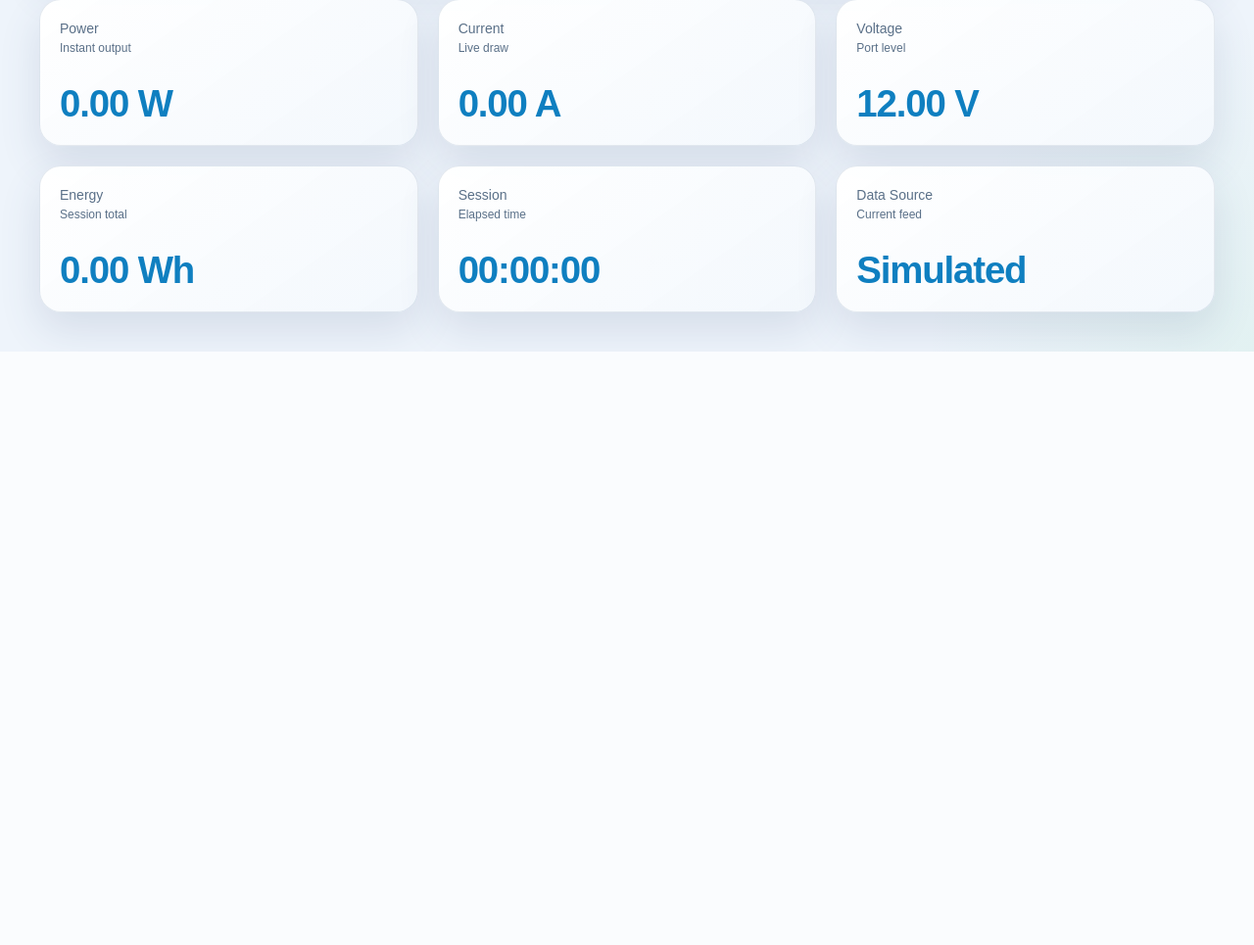
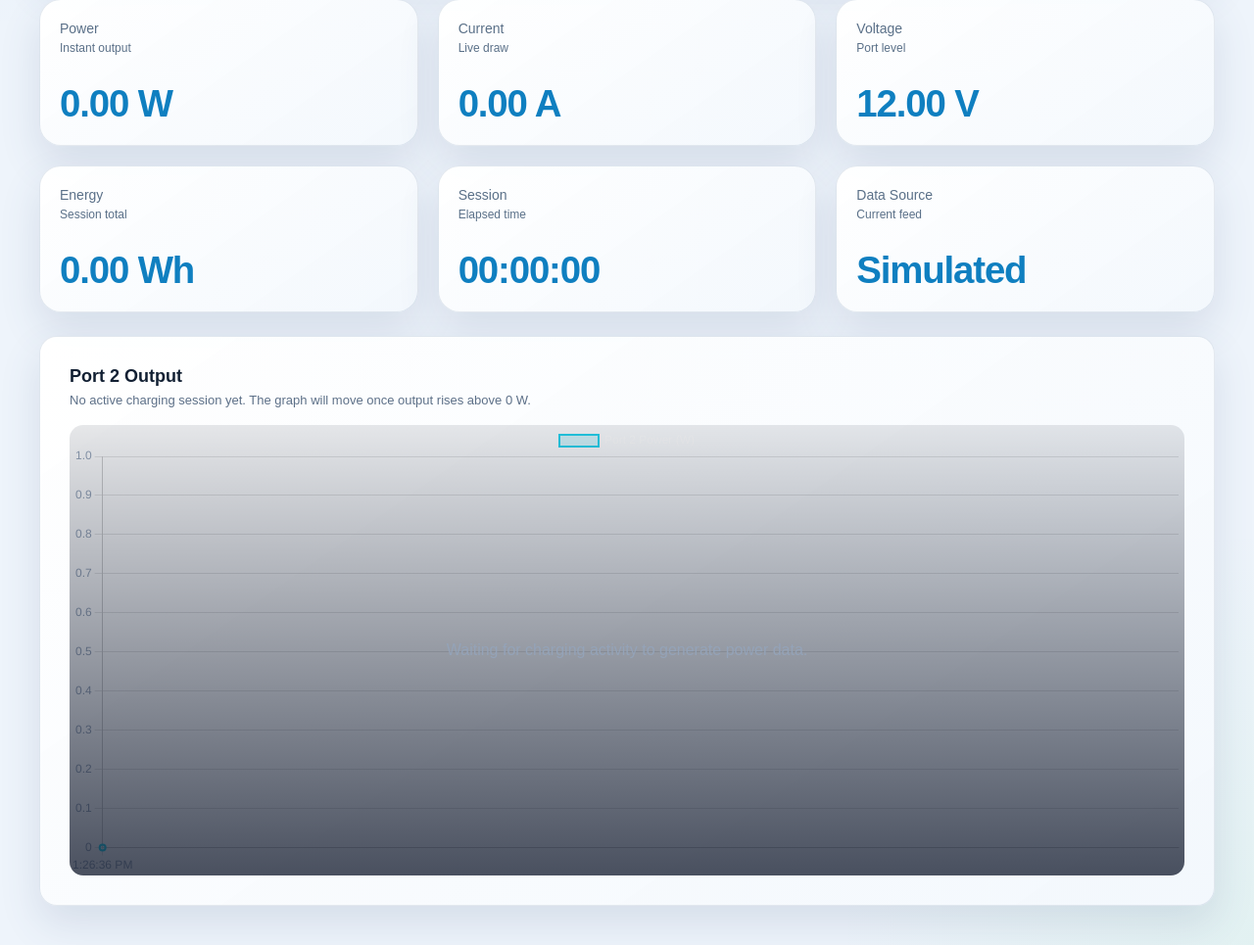
Before and after one commit to Princesscordero/Monitoring, a Flask app: page /port2 in a window 1280 px wide. Shown: the part 512-1477 px from the top of the page at 98% size. Before the commit the page ends 871 px from the top, so only its background shows below. Run offline with Flask 3, Linux system fonts and the light colour scheme; the visitor is signed in with stand-in values (Sample User, id 1).

Commit message:
first commit

```diff
--- a/static/js/port_monitor.js
+++ b/static/js/port_monitor.js
@@ -17,14 +17,55 @@
     const portEnergyValueEl = document.getElementById("portEnergyValue");
     const sessionDurationValueEl = document.getElementById("sessionDurationValue");
     const dataSourceValueEl = document.getElementById("dataSourceValue");
+    const chartSubtitleEl = document.getElementById("chartSubtitle");
+    const chartEmptyStateEl = document.getElementById("chartEmptyState");
     const startButton = document.getElementById("startButton");
     const stopButton = document.getElementById("stopButton");
     const manualButton = document.getElementById("manualButton");
     const toastStack = document.getElementById("toastStack");
     const csrfToken = document.querySelector('meta[name="csrf-token"]')?.getAttribute("content") || "";
 
+    const powerData = {
+        labels: [],
+        datasets: [{
+            label: `${portName} Power (W)`,
+            data: [],
+            borderColor: "#22d3ee",
+            backgroundColor: "rgba(34, 211, 238, 0.18)",
+            borderWidth: 2,
+            tension: 0.35,
+            fill: true
+        }]
+    };
+
+    const chartAvailable = typeof Chart !== "undefined";
+    const powerChartCanvas = document.getElementById("portPowerChart");
+    let powerChart = null;
+
+    if (chartAvailable && powerChartCanvas) {
+        powerChart = new Chart(powerChartCanvas.getContext("2d"), {
+            type: "line",
+            data: powerData,
+            options: {
+                responsive: true,
+                maintainAspectRatio: false,
+                plugins: {
+                    legend: { labels: { color: "white" } }
+                },
+                scales: {
+                    x: { ticks: { color: "#94a3b8" } },
+                    y: {
+                        beginAtZero: true,
+                        ticks: { color: "#94a3b8" }
+                    }
+                }
+            }
+        });
+    }
+
     let manualEnabled = true;
     let alertsEnabled = true;
+    let lastSample = null;
     const seenNotifications = new Set();
 
     function formatValue(value, unit) {
@@ -95,6 +136,41 @@
         dataSourceValueEl.textContent = isEsp32Online ? "ESP32" : "Simulated";
     }
 
+    function updateChartState(port) {
+        if (!chartEmptyStateEl || !chartSubtitleEl) {
+            return;
+        }
+
+        const hasOutput = powerData.datasets[0].data.some((value) => Number(value) > 0);
+        const isCharging = port.status === "CHARGING";
+
+        chartEmptyStateEl.style.display = hasOutput || isCharging ? "none" : "flex";
+        chartSubtitleEl.textContent = isCharging
+            ? "Live power history while charging."
+            : "No active charging session yet. The graph will move once output rises above 0 W.";
+    }
+
+    function appendChartPoint(port) {
+        const sample = `${port.status}|${Number(port.power || 0).toFixed(2)}|${Number(port.current || 0).toFixed(2)}`;
+        if (sample === lastSample) {
+            return;
+        }
+
+        lastSample = sample;
+
+        powerData.labels.push(new Date().toLocaleTimeString());
+        powerData.datasets[0].data.push(Number(port.power || 0));
+
+        if (powerData.labels.length > 30) {
+            powerData.labels.shift();
+            powerData.datasets[0].data.shift();
+        }
+
+        if (powerChart) {
+            powerChart.update();
+        }
+    }
+
     function renderManualUI() {
         manualButton.textContent = manualEnabled ? "Manual: ON" : "Manual: OFF";
         modeTextEl.textContent = manualEnabled
@@ -162,6 +238,8 @@
         renderManualUI();
         updateSummary(port, !!data.esp32_online);
         updateMetricCards(port, !!data.esp32_online);
+        appendChartPoint(port);
+        updateChartState(port);
 
         if (!port.connected) {
             pushToast("warning", `${portName} disconnected`, "No device is connected to this port.", `${portId}-disconnected`);
--- a/templates/port_monitor.html
+++ b/templates/port_monitor.html
@@ -6,6 +6,7 @@
     <meta name="csrf-token" content="{{ csrf_token }}">
     <title>{{ port_name }} Monitor</title>
     <link rel="stylesheet" href="{{ url_for('static', filename='style.css') }}">
+    <script src="https://cdn.jsdelivr.net/npm/chart.js"></script>
 </head>
 <body>
     <div class="port-page" data-port-id="{{ port_id }}" data-port-name="{{ port_name }}">
@@ -98,6 +99,21 @@
                     <div class="card-value" id="dataSourceValue">--</div>
                 </article>
             </section>
+
+            <section class="chart-container port-chart-card">
+                <div class="chart-header">
+                    <div>
+                        <h3>{{ port_name }} Output</h3>
+                        <p id="chartSubtitle">Power history over the last 30 samples.</p>
+                    </div>
+                </div>
+                <div class="chart-frame">
+                    <canvas id="portPowerChart"></canvas>
+                    <div class="chart-empty-state" id="chartEmptyState">
+                        Waiting for charging activity to generate power data.
+                    </div>
+                </div>
+            </section>
         </main>
     </div>
 
```
